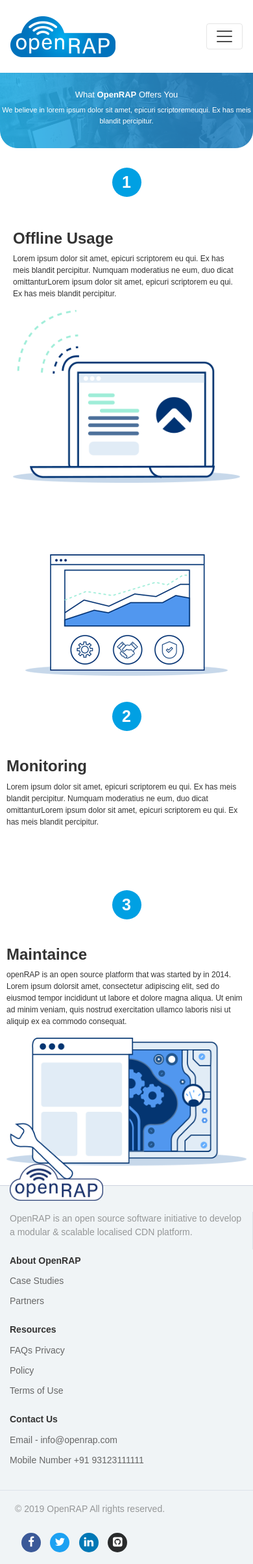
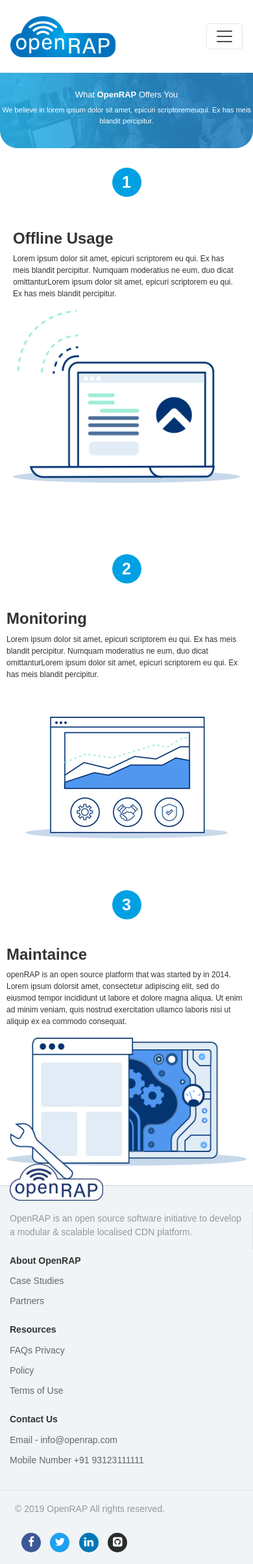
Before and after one commit to projectOpenRAP/projectOpenRAP.github.io, a Jekyll site: the page built from features.html, in a window 390 px wide. Shown: the whole page at 65% size. Built offline with Jekyll 4.4.1, drawn with Linux system fonts in a browser that asks for light colours; nearby versions of some CDN libraries; some web fonts are replaced.

Commit message:
Task #141837 Style: OpenRap Design changes

```diff
--- a/css/feature.scss
+++ b/css/feature.scss
@@ -58,7 +58,6 @@
 }
 
 
-
 .curve-bottom-l::before {
     content: " ";
     display: block;
@@ -76,6 +75,9 @@
     .curve-bottom::before {
            /* height: 256px;*/
         }
+	.monitoring-img{
+		order: 13!important;
+	}
 }
 
  .calign {
--- a/features.html
+++ b/features.html
@@ -34,7 +34,7 @@
 
 					<div class="row pt-40">
 						<div class="col-12 curve-bottom text-left d-none d-md-block"> &nbsp;</div>
-						<div class="col-md-6 pt-40 align-self-end text-md-left"><img src="/img/monitoring.png" class="img-fluid" alt="Monitoring"></div>
+						<div class="col-md-6 pt-40 align-self-end text-md-left monitoring-img"><img src="/img/monitoring.png" class="img-fluid" alt="Monitoring"></div>
 						<div class="col-md-2 pt-40 calign"><div class="numbering">2</div></div>
 						<div class="col-md-4 pt-40 text-left">
 							<h4><b>Monitoring</b></h4>
```
